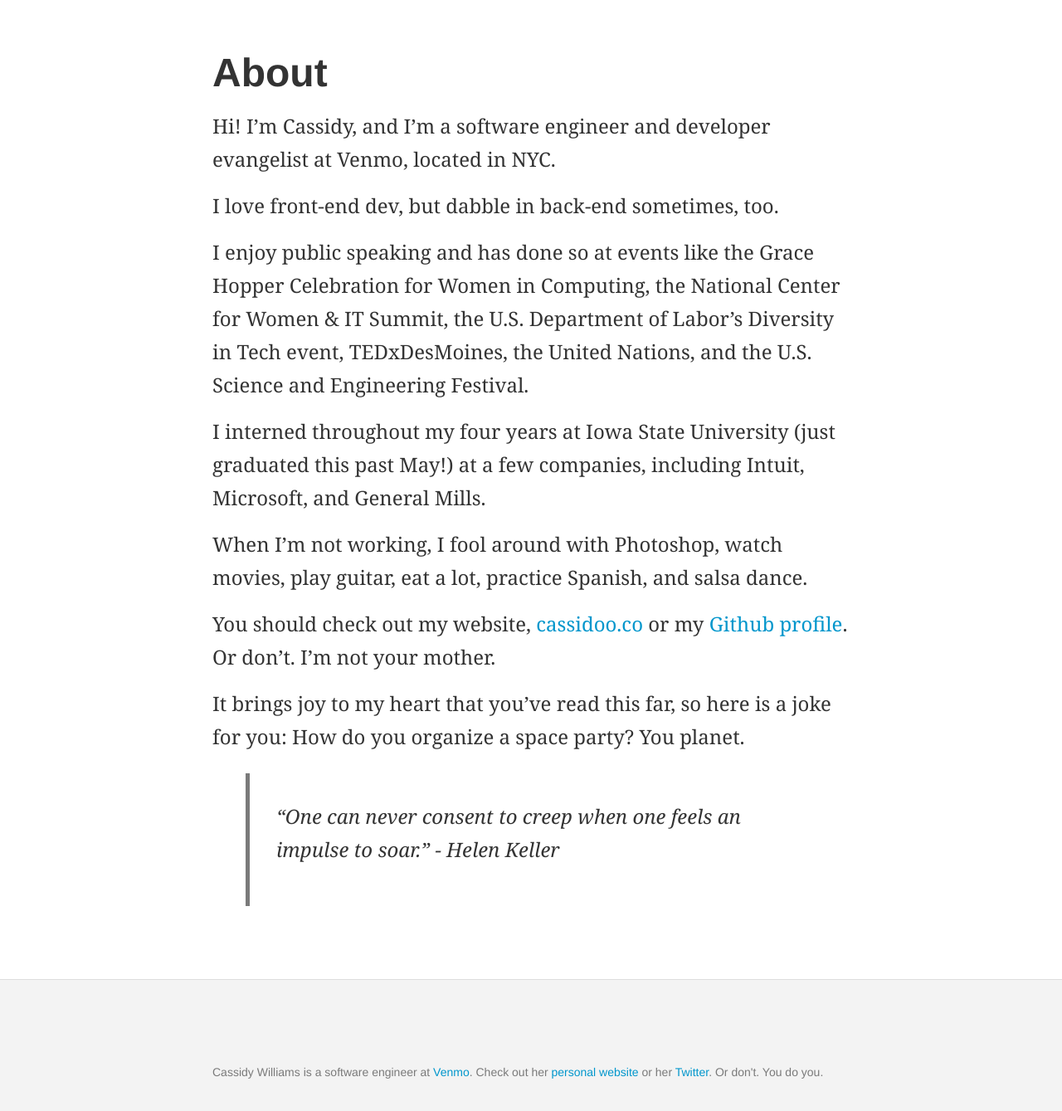
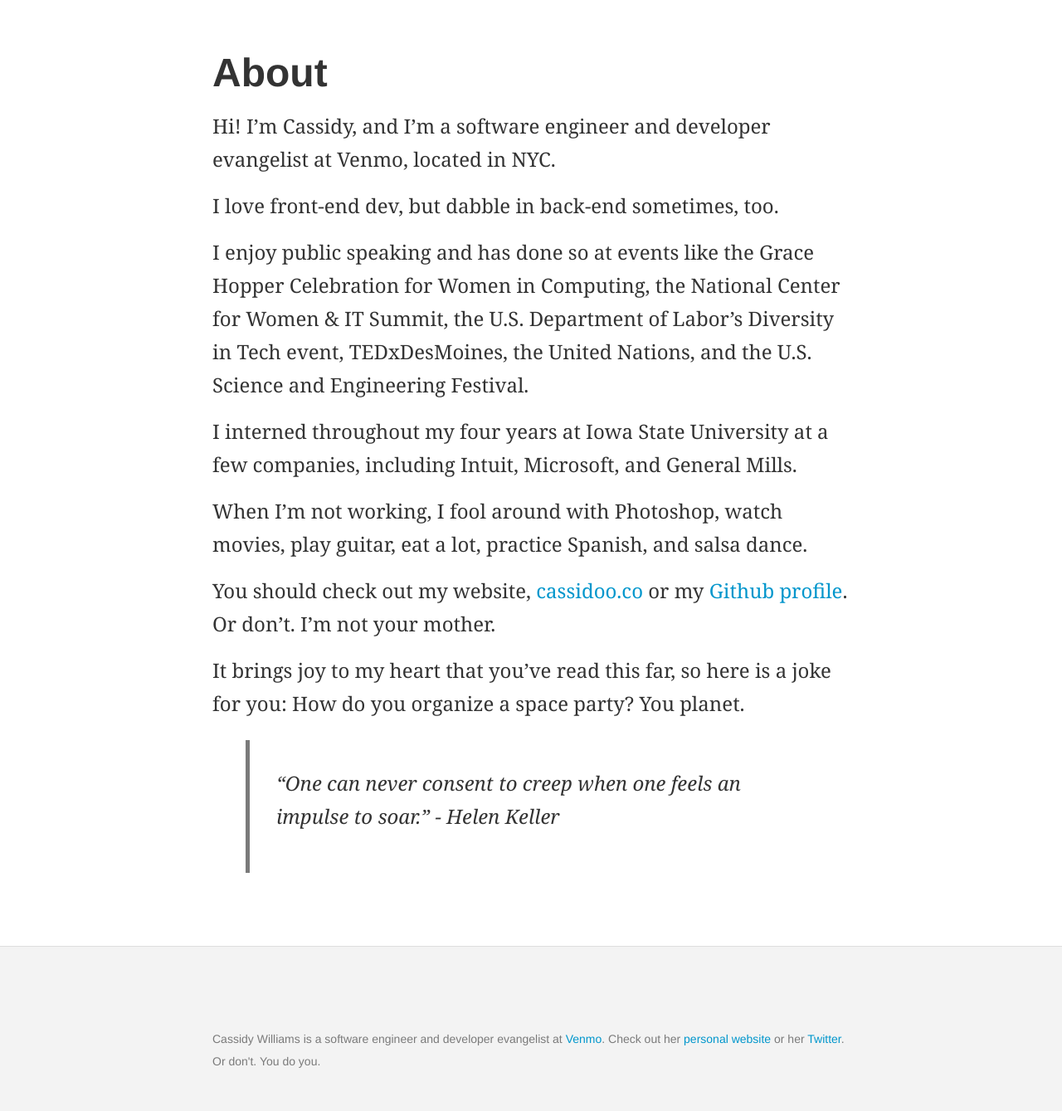
Before and after one commit to cassidoo/cassidoo.github.io, a Jekyll site: the page built from about.md, in a window 1280 px wide and 1400 px high, scrolled down 84 px. Shown: the top 1339 px of the window at 83% size. Built offline with Jekyll 4.4.1, drawn with Linux system fonts in a browser that asks for light colours.

```diff
--- a/_includes/footer.html
+++ b/_includes/footer.html
@@ -2,8 +2,8 @@
   <div class="p2 py4 wrap">
     <div class="measure py2">
       <small>
-        Cassidy Williams is a software engineer at <a href="http://venmo.com">Venmo</a>.
-        Check out her <a href="http://cassidoo.co">personal website</a> or her <a href="http://twitter.com/superandomness">Twitter</a>.
+        Cassidy Williams is a software engineer and developer evangelist at <a href="http://venmo.com">Venmo</a>.
+        Check out her <a href="http://cassidoo.co">personal website</a> or her <a href="http://twitter.com/cassidoo">Twitter</a>.
         Or don't.  You do you.
       </small>
     </div>
--- a/about.md
+++ b/about.md
@@ -10,7 +10,7 @@ I love front-end dev, but dabble in back-end sometimes, too.
 
 I enjoy public speaking and has done so at events like the Grace Hopper Celebration for Women in Computing, the National Center for Women & IT Summit, the U.S. Department of Labor's Diversity in Tech event, TEDxDesMoines, the United Nations, and the U.S. Science and Engineering Festival.
 
-I interned throughout my four years at Iowa State University (just graduated this past May!) at a few companies, including Intuit, Microsoft, and General Mills.
+I interned throughout my four years at Iowa State University at a few companies, including Intuit, Microsoft, and General Mills.
 
 When I'm not working, I fool around with Photoshop, watch movies, play guitar, eat a lot, practice Spanish, and salsa dance.
 
```
